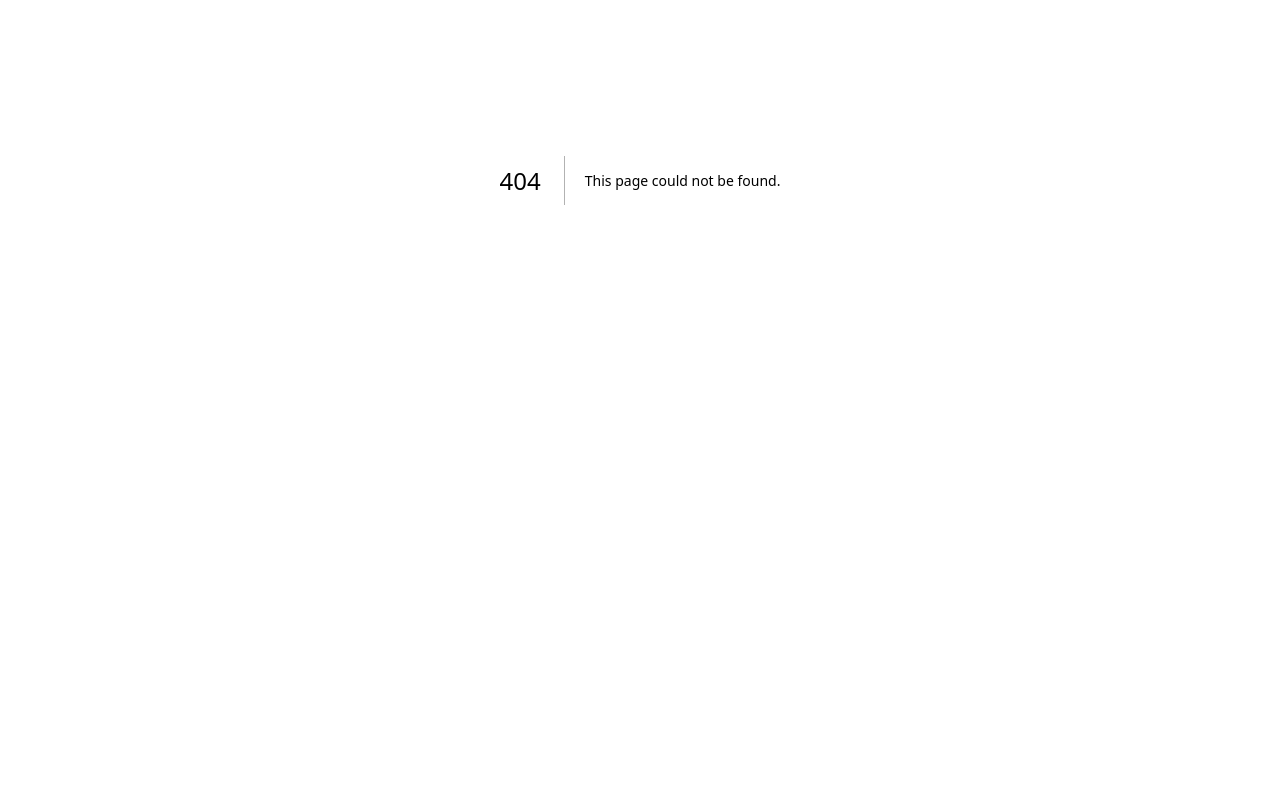
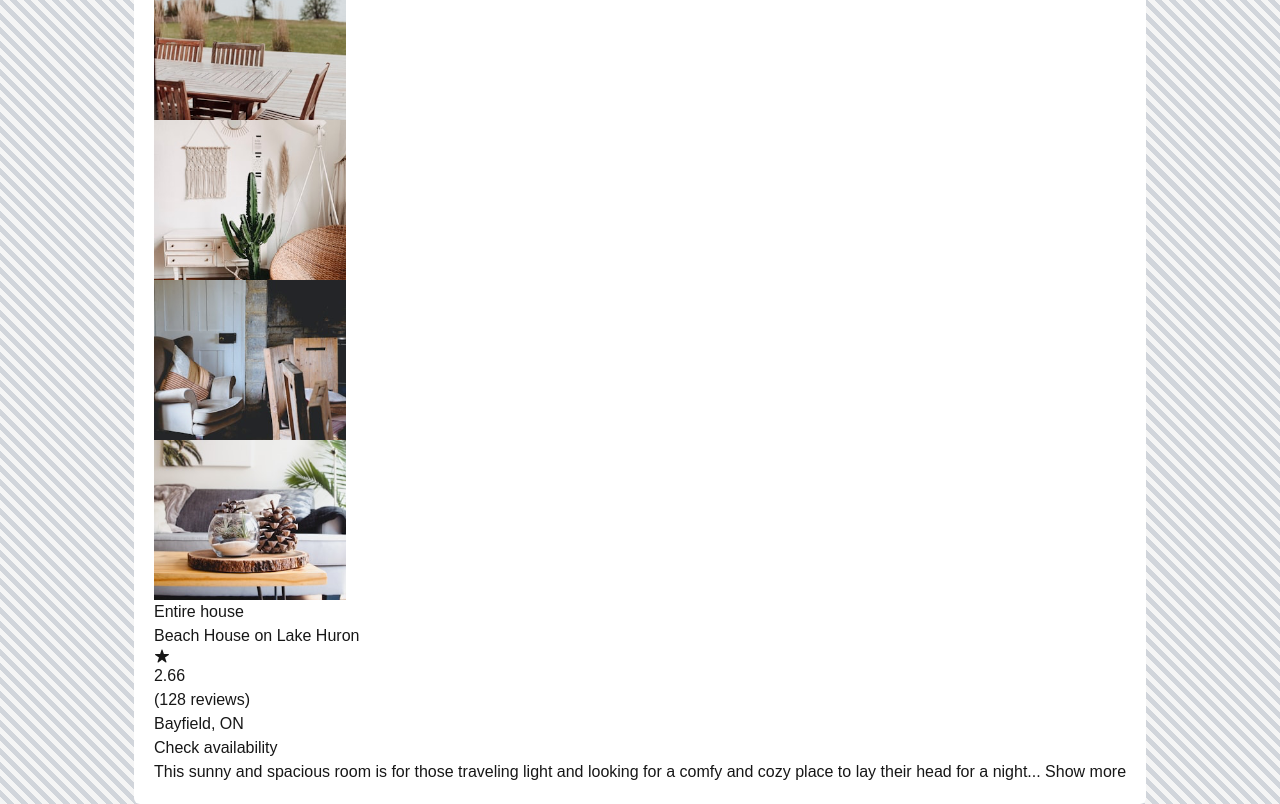
Before and after one commit to Hzimr/CursoTailwindCss, a Next.js app: page /example2 in a window 1280 px wide. Before the commit this address had no page. Shown: the part 220-1024 px from the top of the page. Before the commit the page ends 800 px from the top, so only its background shows below. Built offline with nearby package versions, Linux system fonts and the light colour scheme.

Commit message:
feat: create config initial to example 2

```diff
--- /dev/null
+++ b/app/example2/page.tsx
@@ -0,0 +1,39 @@
+import { IoIosStar } from "react-icons/io";
+
+export default function Exemplo2() {
+  return (
+    <main className="flex flex-col gap-4 w-full items-center justify-center min-h-screen bg-[repeating-linear-gradient(45deg,_#f5f5f5_0px,_#f5f5f5_5px,_#d1d5db_5px,_#d1d5db_10px)]">
+      <div className="bg-white p-5 rounded-md">
+        {/* Grid Content*/}
+        <div>
+          {/*Casas*/}
+          <div className="bg-casa1Background bg-cover h-40 w-80">
+            <p>Entire house</p>
+            <h1>Beach House on Lake Huron</h1>
+          </div>
+          <div className="bg-casa2Background bg-cover h-40 w-48"></div>
+          <div className="bg-casa3Background bg-cover h-40 w-48"></div>
+          <div className="bg-casa4Background bg-cover h-40 w-48"></div>
+          <div className="bg-casa5Background bg-cover h-40 w-48"></div>
+        </div>
+        {/* Info Content*/}
+        <div>
+          <div>
+            <p>Entire house</p>
+            <h1>Beach House on Lake Huron</h1>
+            <IoIosStar />
+            <p>2.66</p>
+            <p>(128 reviews)</p>
+          </div>
+          <p>Bayfield, ON</p>
+        </div>
+        {/* Button Content*/}
+        <button>Check availability</button>
+        <p>
+          This sunny and spacious room is for those traveling light and looking
+          for a comfy and cozy place to lay their head for a night... Show more
+        </p>
+      </div>
+    </main>
+  );
+}
--- a/tailwind.config.ts
+++ b/tailwind.config.ts
@@ -8,6 +8,13 @@ export default {
   ],
   theme: {
     extend: {
+      backgroundImage: {
+        casa1Background: "url('../public/Casa1.png')",
+        casa2Background: "url('../public/Casa2.png')",
+        casa3Background: "url('../public/Casa3.png')",
+        casa4Background: "url('../public/Casa4.png')",
+        casa5Background: "url('../public/Casa5.png')",
+      },
       colors: {
         background: "var(--background)",
         foreground: "var(--foreground)",
```
